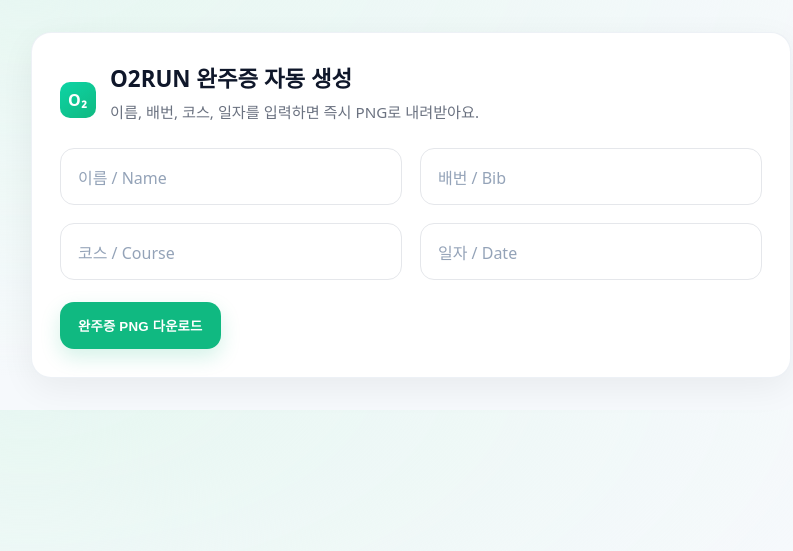
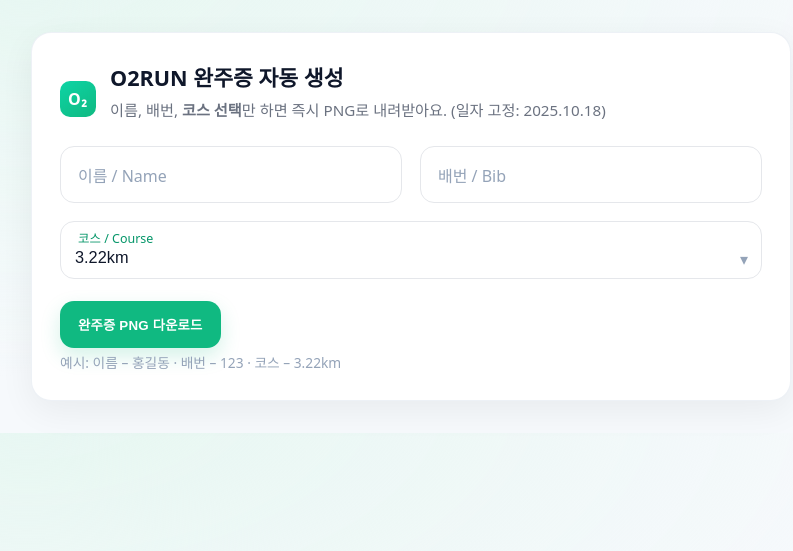
Before and after one commit to jmelody0502/o2run-cert, a Flask app: page / in a window 1280 px wide. Shown: the top 551 px of the page, without its empty margins (229-1022 px from the left). Run offline with Flask 3, Linux system fonts and the light colour scheme.

Commit message:
Update form.html

```diff
--- a/templates/form.html
+++ b/templates/form.html
@@ -1,19 +1,14 @@
 <!doctype html>
 <html lang="ko">
   <head>
-    <meta charset="utf-8">
-    <meta name="viewport" content="width=device-width, initial-scale=1">
+    <meta charset="utf-8" />
+    <meta name="viewport" content="width=device-width, initial-scale=1" />
     <title>O2RUN 완주증 생성</title>
     <style>
       :root{
-        --bg:#f6f9fc;
-        --card:#ffffff;
-        --ink:#0f172a;
-        --muted:#6b7280;
-        --primary:#10b981;
-        --primary-d:#0ea371;
-        --ring: rgba(16,185,129,.25);
-        --border:#e5e7eb;
+        --bg:#f6f9fc; --card:#ffffff; --ink:#0f172a; --muted:#6b7280;
+        --primary:#10b981; --primary-d:#0ea371; --ring: rgba(16,185,129,.25); --border:#e5e7eb;
+        --input-bg:#ffffff;
       }
       *{box-sizing:border-box}
       body{
@@ -22,74 +17,78 @@
         font-family: system-ui, -apple-system, Segoe UI, Roboto, "Noto Sans KR", sans-serif;
         color: var(--ink);
       }
-      .card{
-        max-width:760px; margin:0 auto;
-        background: var(--card);
-        border-radius: 20px;
-        padding: 28px;
-        box-shadow: 0 10px 35px rgba(2,6,23,.06);
-        border:1px solid rgba(226,232,240,.6);
+      .card{ max-width:760px; margin:0 auto; background:var(--card);
+             border-radius:20px; padding:28px; box-shadow:0 10px 35px rgba(2,6,23,.06);
+             border:1px solid rgba(226,232,240,.6); }
+      .head{display:flex; align-items:center; gap:14px; margin-bottom:10px;}
+      .logo{ width:36px; height:36px; border-radius:10px; background:linear-gradient(145deg,#0dd4a5,#10b981);
+             display:inline-flex; align-items:center; justify-content:center; color:#fff; font-weight:800; letter-spacing:.5px; }
+      h1{font-size:1.35rem; margin:0;}
+      p.desc{color:var(--muted); margin:6px 0 16px; font-size:.95rem;}
+
+      form{display:grid; grid-template-columns:1fr 1fr; gap:18px;}
+      .row-2{grid-column:span 2;}
+
+      /* inputs */
+      .field{position:relative;}
+      .field input{
+        width:100%; padding:22px 14px 14px;
+        border-radius:14px; border:1.2px solid var(--border);
+        background:var(--input-bg); font-size:1.02rem;
+        transition:border-color .2s, box-shadow .2s, background .2s; color:var(--ink);
       }
-      .head{ display:flex; align-items:center; gap:14px; margin-bottom:10px; }
-      .logo{
-        width:36px; height:36px; border-radius:10px;
-        background: linear-gradient(145deg, #0dd4a5, #10b981);
-        display:inline-flex; align-items:center; justify-content:center;
-        color:white; font-weight:800; letter-spacing:.5px;
+      .field input::placeholder{color:transparent;}
+      .field label{
+        position:absolute; left:12px; top:50%; transform:translateY(-50%);
+        color:#94a3b8; font-size:1rem; padding:0 6px; background:var(--card);
+        pointer-events:none; transition:all .18s ease;
       }
-      h1{ font-size:1.4rem; margin:0; }
-      p.desc{ color:var(--muted); margin:6px 0 16px; font-size:.95rem; }
+      .field input:focus{ outline:none; border-color:var(--primary); box-shadow:0 0 0 5px var(--ring); }
+      .field input:focus + label,
+      .field input:not(:placeholder-shown) + label{ top:8px; font-size:.78rem; color:#059669; }
 
-      form{ display:grid; grid-template-columns:1fr 1fr; gap:18px; }
-      .row-2{ grid-column: span 2; }
+      /* select (코스) */
+      .select{ position:relative; }
+      .select label{
+        position:absolute; left:12px; top:8px;
+        font-size:.78rem; color:#059669; background:var(--card); padding:0 6px;
+      }
+      .select select{
+        width:100%; appearance:none; -webkit-appearance:none; -moz-appearance:none;
+        padding:26px 44px 12px 14px; /* 위 여백을 늘려 라벨 칩 공간 확보 */
+        border-radius:14px; border:1.2px solid var(--border);
+        background:var(--input-bg); font-size:1.02rem; color:var(--ink);
+        transition:border-color .2s, box-shadow .2s, background .2s;
+      }
+      .select select:focus{ outline:none; border-color:var(--primary); box-shadow:0 0 0 5px var(--ring); }
 
-      .field{ position:relative; }
-      .field input{
-        width:100%;
-        padding: 22px 14px 14px;
-        border-radius: 14px;
-        border:1.2px solid var(--border);
-        background: var(--card);
-        font-size:1.02rem;
-        transition: border-color .2s, box-shadow .2s, background .2s;
-      }
-      .field input::placeholder{ color:transparent; }
-      .field label{
-        position:absolute; left:12px; top:50%; transform: translateY(-50%);
-        color:#94a3b8; font-size:1rem;
-        padding: 0 6px; background: var(--card);
-        pointer-events:none; transition: all .18s ease;
-      }
-      .field input:focus{
-        outline:none; border-color: var(--primary);
-        box-shadow: 0 0 0 5px var(--ring);
-      }
-      .field input:focus + label,
-      .field input:not(:placeholder-shown) + label{
-        top: 8px; font-size:.78rem; color:#2563eb;
+      /* select caret */
+      .select::after{
+        content:"▾"; position:absolute; right:14px; top:50%; transform:translateY(-10%);
+        color:#94a3b8; pointer-events:none; font-size:1rem;
       }
 
-      .actions{ display:flex; gap:12px; align-items:center; margin-top:4px; }
+      /* autofill unify */
+      input:-webkit-autofill{
+        -webkit-box-shadow:0 0 0 1000px var(--input-bg) inset !important;
+        -webkit-text-fill-color:var(--ink) !important;
+        transition:background-color 5000s ease-in-out 0s;
+      }
+
+      .actions{display:flex; gap:12px; align-items:center; margin-top:4px;}
       button.primary{
-        background: var(--primary);
-        color:white; border:none;
-        padding: 14px 18px;
-        border-radius: 14px;
-        font-weight:700; letter-spacing:.2px;
-        cursor:pointer;
-        transition: transform .06s ease, background .2s ease, box-shadow .2s;
-        box-shadow: 0 8px 20px rgba(16,185,129,.18);
+        background:var(--primary); color:#fff; border:none;
+        padding:14px 18px; border-radius:14px; font-weight:700; letter-spacing:.2px;
+        cursor:pointer; transition:transform .06s, background .2s, box-shadow .2s;
+        box-shadow:0 8px 20px rgba(16,185,129,.18);
       }
-      button.primary:hover{ background: var(--primary-d); }
-      button.primary:active{ transform: translateY(1px); }
+      button.primary:hover{background:var(--primary-d);} button.primary:active{transform:translateY(1px);}
 
-      .hint{ color:#64748b; font-size:.9rem; margin-top:10px; }
-      .samples{ color:#94a3b8; font-size:.86rem; margin-top:4px; }
+      .hint{color:#64748b; font-size:.9rem; margin-top:10px;}
+      .samples{color:#94a3b8; font-size:.86rem; margin-top:4px;}
 
-      @media (max-width: 640px){
-        body{ padding:1.2rem; }
-        form{ grid-template-columns:1fr; }
-        .row-2{ grid-column: span 1; }
+      @media (max-width:640px){
+        body{padding:1.2rem;} form{grid-template-columns:1fr;} .row-2{grid-column:span 1;}
       }
     </style>
   </head>
@@ -99,33 +98,33 @@
         <div class="logo">O₂</div>
         <div>
           <h1>O2RUN 완주증 자동 생성</h1>
-          <p class="desc">이름, 배번, 코스, 일자를 입력하면 즉시 PNG로 내려받아요.</p>
+          <p class="desc">이름, 배번, <b>코스 선택</b>만 하면 즉시 PNG로 내려받아요. (일자 고정: 2025.10.18)</p>
         </div>
       </div>
 
       <form action="/generate" method="post" autocomplete="on" novalidate>
         <div class="field">
-          <input id="name" name="name" placeholder=" " required>
+          <input id="name" name="name" placeholder=" " required />
           <label for="name">이름 / Name</label>
         </div>
         <div class="field">
-          <input id="bib" name="bib" placeholder=" " required inputmode="numeric" pattern="[0-9A-Za-z- ]+">
+          <input id="bib" name="bib" placeholder=" " required inputmode="numeric" pattern="[0-9A-Za-z- ]+" />
           <label for="bib">배번 / Bib</label>
         </div>
 
-        <div class="field">
-          <input id="course" name="course" placeholder=" " required>
+        <div class="select row-2">
           <label for="course">코스 / Course</label>
-        </div>
-        <div class="field">
-          <input id="date" name="date" placeholder=" " required>
-          <label for="date">일자 / Date</label>
+          <select id="course" name="course" required>
+            <option value="3.22km" selected>3.22km</option>
+            <option value="6.50km">6.50km</option>
+          </select>
         </div>
 
         <div class="row-2 actions">
           <button class="primary" type="submit">완주증 PNG 다운로드</button>
         </div>
       </form>
+      <div class="samples">예시: 이름 – 홍길동 · 배번 – 123 · 코스 – 3.22km </div>
     </div>
   </body>
 </html>
```
